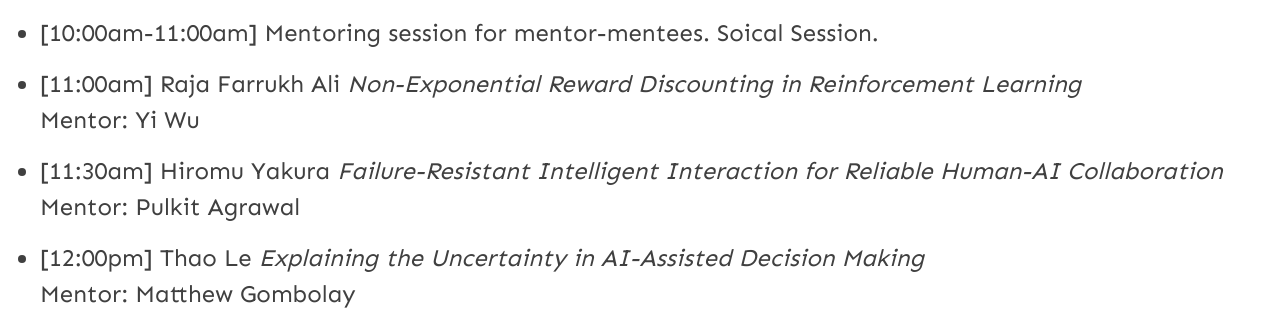
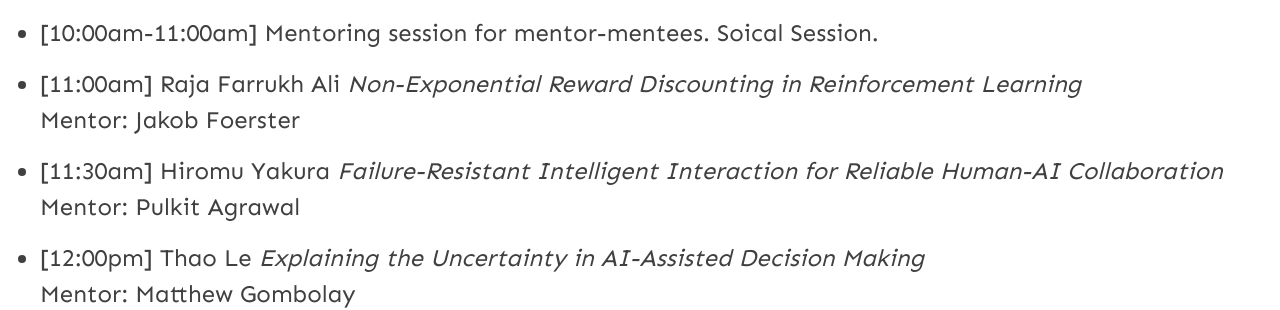
Before and after one commit to yue-ning/dc2025, a Jekyll site: the page built from _pages/schedule.md, in a window 1280 px wide and 900 px high, scrolled down 1920 px. Shown: the part 155-465 px from the top of the window. Built offline with Jekyll 4.4.1, drawn with Linux system fonts in a browser that asks for light colours.

Commit message:
Update schedule.md

```diff
--- a/_pages/schedule.md
+++ b/_pages/schedule.md
@@ -10,7 +10,7 @@ permalink: /schedule/
 
 - [8:45am] Welcome and Logistics
 
-- [9:00am-10:00am] **Invited Talk** Amy Zhang (UT Austin), [Exploring Context for Better Generalization in Reinforcement Learning](../speakers/amy_zhang)
+- [9:00am-10:00am] **Invited Talk** Amy Zhang (UT Austin), [Exploring Context for Better Generalization in Reinforcement Learning](../speakers/)
 
 - [10:00am-11:00am] Mentoring session for mentor-mentees. Soical Session.
 
@@ -59,12 +59,12 @@ Mentor: Fei Fang
 
 ### Session 4: 9:00am–12pm EST
 
-- [9:00am-10:00am] **Invited Talk** Pulkit Agrawal (MIT), [Fun with Robots and Machine Learning](../speakers/pulkit_agrawal)
+- [9:00am-10:00am] **Invited Talk** Pulkit Agrawal (MIT), [Fun with Robots and Machine Learning](../speakers/)
 
 - [10:00am-11:00am] Mentoring session for mentor-mentees. Soical Session.
 
 - [11:00am]  Raja Farrukh Ali  *Non-Exponential Reward Discounting in Reinforcement Learning*\
-Mentor: Yi Wu
+Mentor: Jakob Foerster
 
 - [11:30am]  Hiromu Yakura *Failure-Resistant Intelligent Interaction for Reliable Human-AI Collaboration*\
 Mentor: Pulkit Agrawal
```
